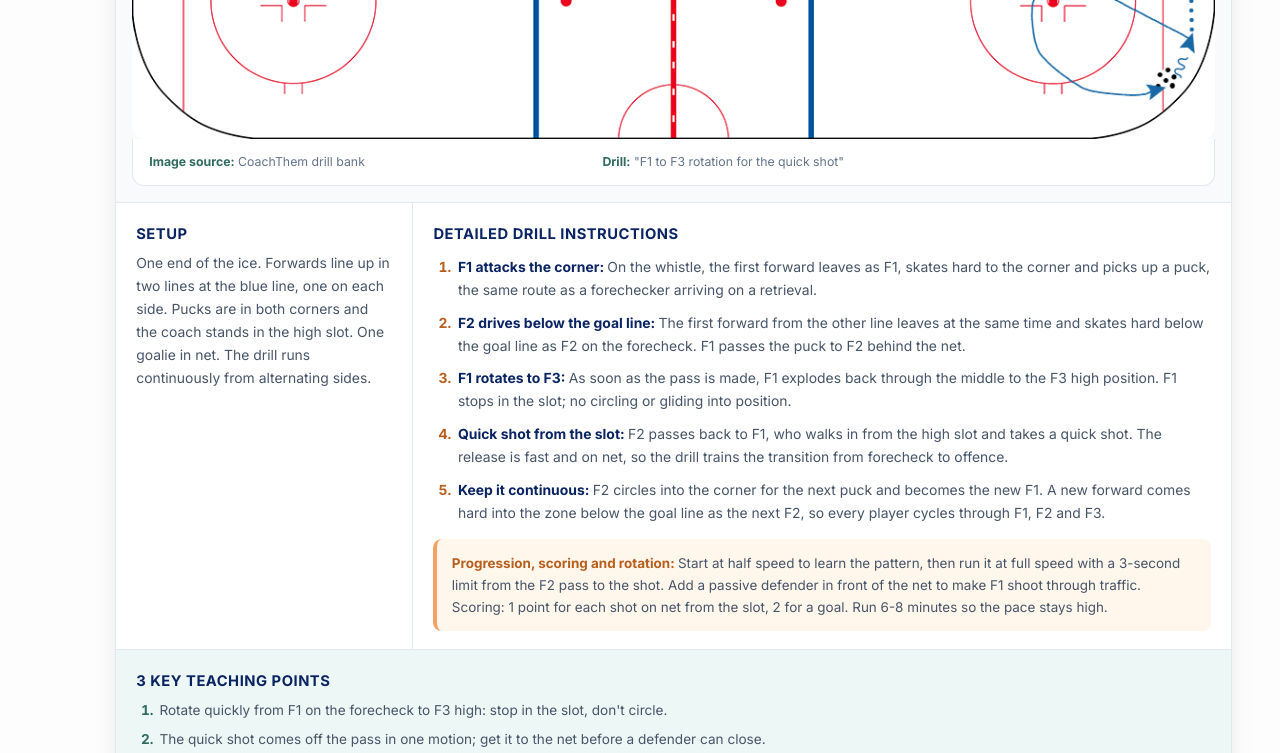
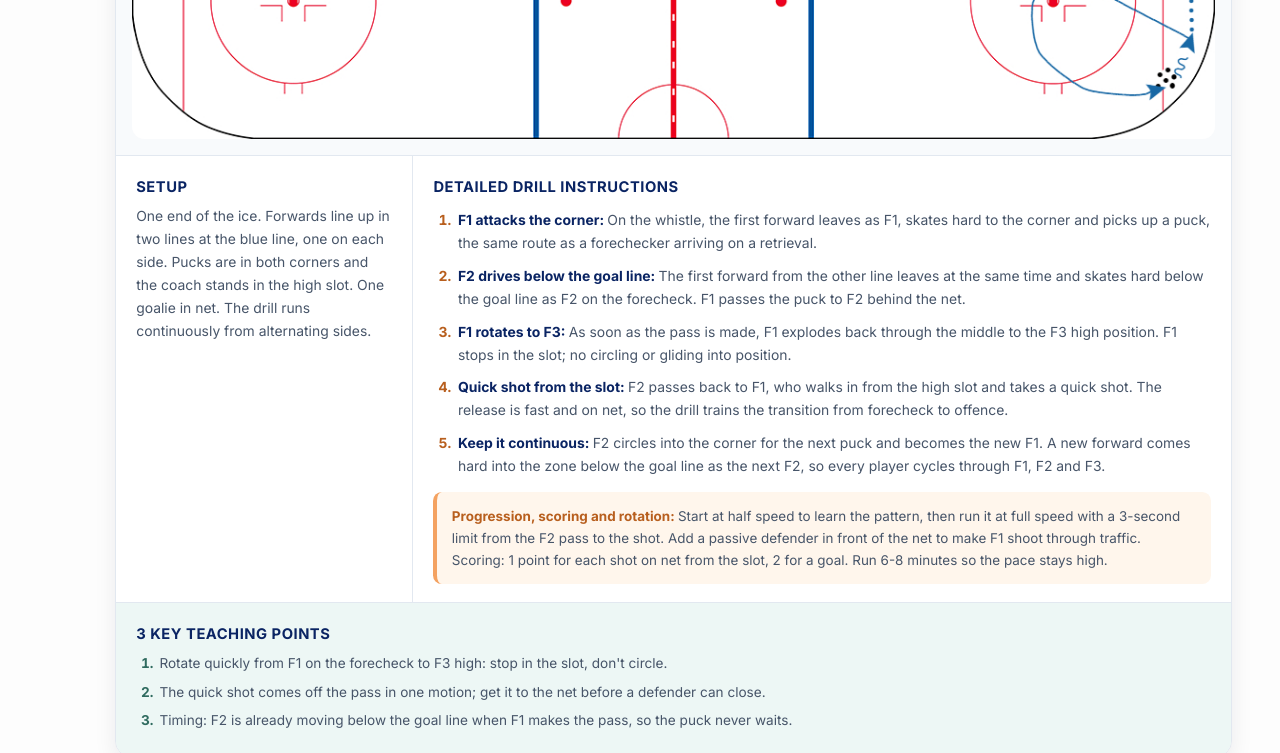
Before and after one commit to ccampbell1988/HP1-Post-Task-Section-C-Question-9-DTP, a plain HTML site: page index.html in a window 1280 px wide. Shown: the part 5460-6213 px from the top of the page. Drawn offline with Linux system fonts and the light colour scheme.

Commit message:
Use CoachThem-style drill diagrams throughout and remove caption lines under drill images
Co-Authored-By: Claude Opus 5.5 <noreply@anthropic.com>

```diff
--- a/index.html
+++ b/index.html
@@ -367,7 +367,6 @@
 <div class="drill-screenshot-shell" id="drill-1-diagram">
 <figure class="screenshot-slot">
 <img alt="F1 to F3 Rotation for the Quick Shot CoachThem drill diagram showing forwards entering from the blue line, a puck recovered in the corner, a pass behind the net and a quick shot from the slot" class="drill-screenshot" loading="lazy" src="drills/ct-76626.jpg"/>
-<figcaption class="screenshot-credit"><span class="credit-field"><strong>Image source:</strong> CoachThem drill bank</span><span class="credit-field"><strong>Drill:</strong> "F1 to F3 rotation for the quick shot"</span></figcaption>
 </figure>
 </div>
 <div class="drill-details">
@@ -395,7 +394,6 @@
 <div class="drill-screenshot-shell" id="drill-2-diagram">
 <figure class="screenshot-slot">
 <img alt="Half Ice Forecheck 3v2 CoachThem drill diagram showing forwards entering from the blue lines, coaches dumping pucks in and defence skating up to the red line before retreating to retrieve" class="drill-screenshot" loading="lazy" src="drills/ct-69182.jpg"/>
-<figcaption class="screenshot-credit"><span class="credit-field"><strong>Image source:</strong> CoachThem drill bank</span><span class="credit-field"><strong>Drill:</strong> "Half Ice Forecheck 3v2"</span></figcaption>
 </figure>
 </div>
 <div class="drill-details">
@@ -423,7 +421,6 @@
 <div class="drill-screenshot-shell" id="drill-3-diagram">
 <figure class="screenshot-slot">
 <img alt="1 vs 1 Gap Up CoachThem drill diagram showing a forward passing to a defenceman in the neutral zone, the D skating backward with the puck and passing back, and the forward circling a pylon to attack 1 on 1" class="drill-screenshot" loading="lazy" src="drills/ct-384556.jpg"/>
-<figcaption class="screenshot-credit"><span class="credit-field"><strong>Image source:</strong> CoachThem drill bank</span><span class="credit-field"><strong>Drill:</strong> "1 vs 1 Gap Up"</span></figcaption>
 </figure>
 </div>
 <div class="drill-details">
@@ -451,7 +448,6 @@
 <div class="drill-screenshot-shell" id="drill-4-diagram">
 <figure class="screenshot-slot">
 <img alt="Turn and Burn CoachThem drill diagram showing three forwards skating around a coach at centre ice and attacking a defensive pair at the blue line 3 on 2" class="drill-screenshot" loading="lazy" src="drills/ct-1699966.jpg"/>
-<figcaption class="screenshot-credit"><span class="credit-field"><strong>Image source:</strong> CoachThem drill bank</span><span class="credit-field"><strong>Drill:</strong> "Turn and Burn"</span></figcaption>
 </figure>
 </div>
 <div class="drill-details">
@@ -479,7 +475,6 @@
 <div class="drill-screenshot-shell" id="drill-5-diagram">
 <figure class="screenshot-slot">
 <img alt="2v0 Continuous Backcheck CoachThem drill diagram showing two lines at each blue line, a coach passing from the red line and pairs attacking a net then backchecking the next pair" class="drill-screenshot" loading="lazy" src="drills/ct-931255.jpg"/>
-<figcaption class="screenshot-credit"><span class="credit-field"><strong>Image source:</strong> CoachThem drill bank</span><span class="credit-field"><strong>Drill:</strong> "2v0 Continuous Backcheck"</span></figcaption>
 </figure>
 </div>
 <div class="drill-details">
@@ -507,7 +502,6 @@
 <div class="drill-screenshot-shell" id="drill-6-diagram">
 <figure class="screenshot-slot">
 <img alt="Tracking and Sort Out 3v2 Late Backchecker CoachThem drill diagram showing a 3 on 2 low in one zone, three forwards ready with a puck at the top of the zone and two defenders at the blue line" class="drill-screenshot" loading="lazy" src="drills/ct-253681.jpg"/>
-<figcaption class="screenshot-credit"><span class="credit-field"><strong>Image source:</strong> CoachThem drill bank</span><span class="credit-field"><strong>Drill:</strong> "Tracking and Sort Out 3v2 late backchecker"</span></figcaption>
 </figure>
 </div>
 <div class="drill-details">
@@ -535,7 +529,6 @@
 <div class="drill-screenshot-shell" id="drill-7-diagram">
 <figure class="screenshot-slot">
 <img alt="1v1 Corner Battle and Box Out Net Front Battle CoachThem drill diagram showing a coach dumping a puck into the corner, a forward and a defenceman racing to it and a defenceman at the point" class="drill-screenshot" loading="lazy" src="drills/ct-1216535.jpg"/>
-<figcaption class="screenshot-credit"><span class="credit-field"><strong>Image source:</strong> CoachThem drill bank</span><span class="credit-field"><strong>Drill:</strong> "1v1 Corner Battle, 1v1 Box out net front battle"</span></figcaption>
 </figure>
 </div>
 <div class="drill-details">
@@ -563,7 +556,6 @@
 <div class="drill-screenshot-shell" id="drill-8-diagram">
 <figure class="screenshot-slot">
 <img alt="Giancola 3v2 D Zone CoachThem drill diagram showing three forwards working the puck low in the defensive zone against a defenceman and centre, with a coach throwing a puck into the corner" class="drill-screenshot" loading="lazy" src="drills/ct-131224.jpg"/>
-<figcaption class="screenshot-credit"><span class="credit-field"><strong>Image source:</strong> CoachThem drill bank</span><span class="credit-field"><strong>Drill:</strong> "Giancola - 3v2 - dzone"</span></figcaption>
 </figure>
 </div>
 <div class="drill-details">
@@ -591,7 +583,6 @@
 <div class="drill-screenshot-shell" id="drill-9-diagram">
 <figure class="screenshot-slot">
 <img alt="Brad Shaw Lemaire 2v2 Neutral Zone Angling CoachThem drill diagram showing lines on the boards at both blue lines, a coach passing from the centre red line and two defenders skating forward to angle the puck carrier" class="drill-screenshot" loading="lazy" src="drills/ct-244179.jpg"/>
-<figcaption class="screenshot-credit"><span class="credit-field"><strong>Image source:</strong> CoachThem drill bank</span><span class="credit-field"><strong>Drill:</strong> "Brad Shaw: Lemaire 2v2 N-Zone Angling"</span></figcaption>
 </figure>
 </div>
 <div class="drill-details">
@@ -619,7 +610,6 @@
 <div class="drill-screenshot-shell" id="drill-10-diagram">
 <figure class="screenshot-slot">
 <img alt="Low D-Zone Angling 2 Phases CoachThem drill diagram showing Step 1 and Step 2: a puck carrier heading toward the back of the net while an angling player closes the gap and contains" class="drill-screenshot" loading="lazy" src="drills/ct-258823.jpg"/>
-<figcaption class="screenshot-credit"><span class="credit-field"><strong>Image source:</strong> CoachThem drill bank</span><span class="credit-field"><strong>Drill:</strong> "low D - zone angling - 2 phases"</span></figcaption>
 </figure>
 </div>
 <div class="drill-details">
```
